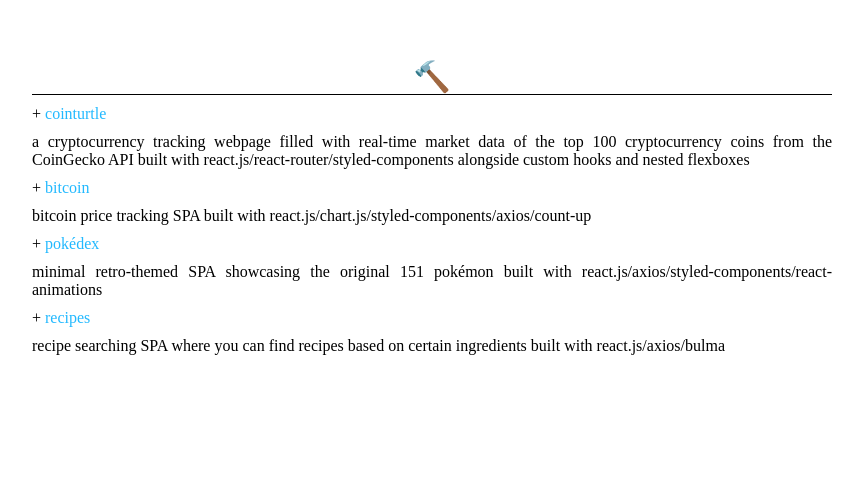
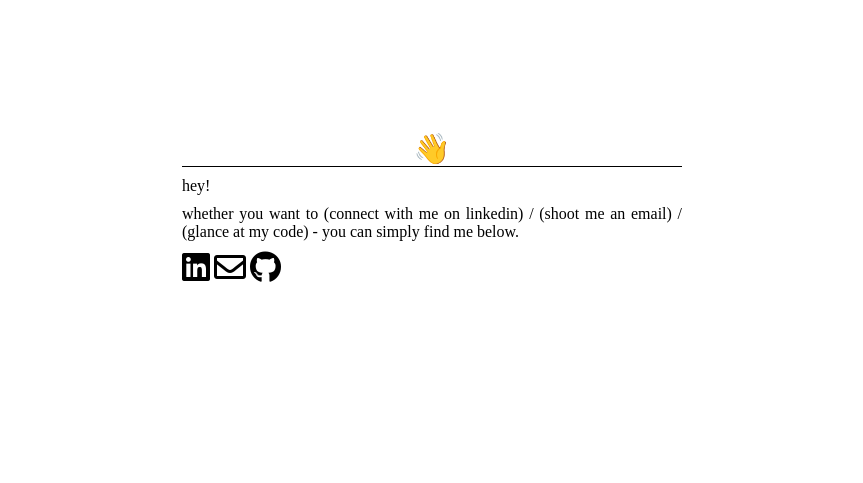
Before and after one commit to jaebeezy/jaebeezy.github.io, a plain HTML site: page index.html in a window 1280 px wide. Shown: the part 2597-3080 px from the top of the page, without its empty margins (208-1071 px from the left). Drawn offline with Linux system fonts and the light colour scheme; a web font is replaced by a local one.

Commit message:
revisiting projects...

```diff
--- a/index.html
+++ b/index.html
@@ -171,7 +171,7 @@
       </div>
     </section>
 
-    <section id="about">
+    <!-- <section id="about">
       <div class="section-content">
         <div class="col">
           <h1 style="text-align: center">🔨</h1>
@@ -229,7 +229,7 @@
           </p>
         </div>
       </div>
-    </section>
+    </section> -->
 
     <section id="intro">
       <div class="intro-content">
```
